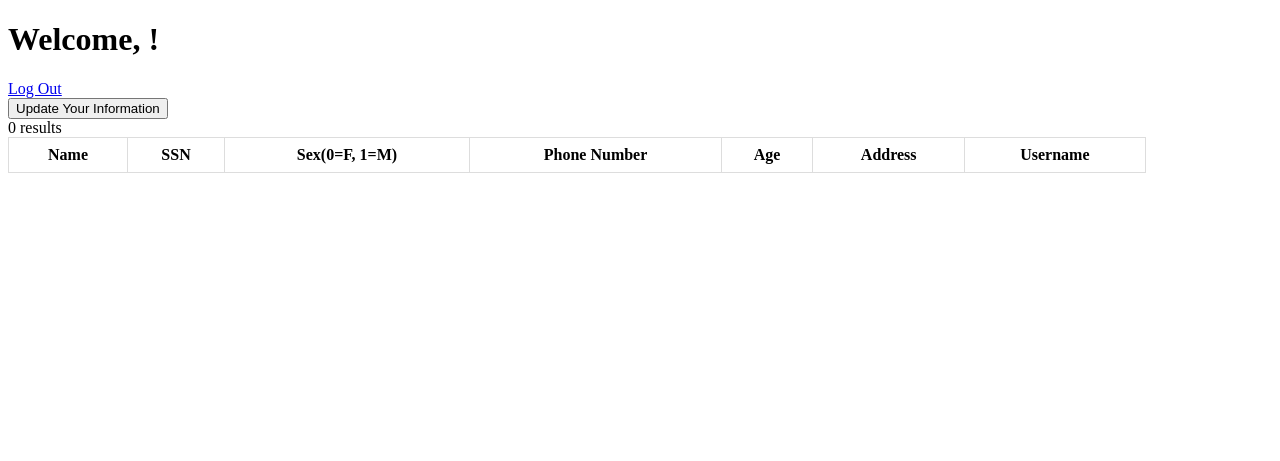
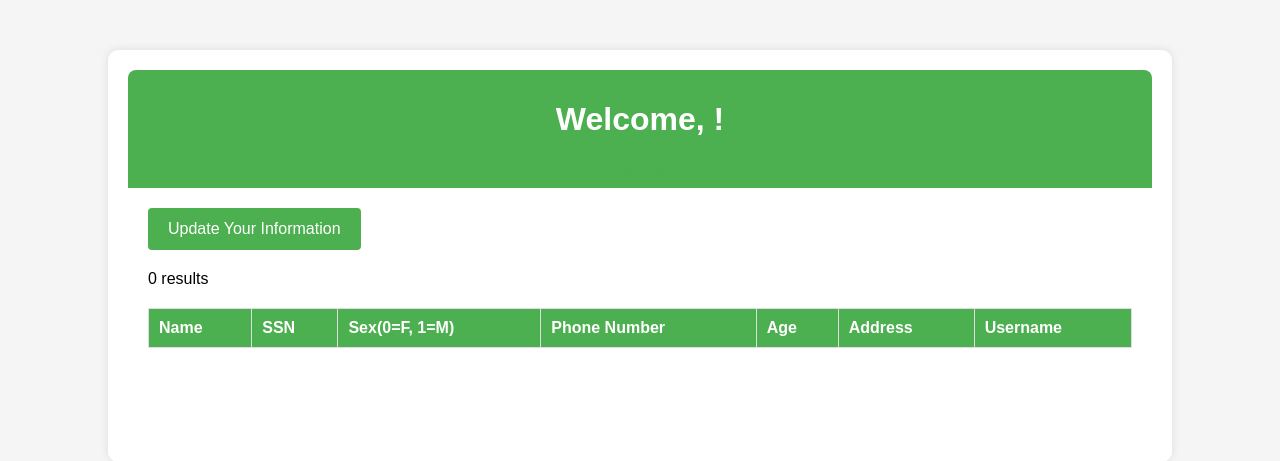
Before and after one commit to candry1/480-hospital-database, a PHP site: page /480-hospital-database/patient-home.php in a window 1280 px wide. Shown: the top 461 px of the page. Run offline with PHP 8.4, Linux system fonts and the light colour scheme; tables that the repository leaves empty or names only in its code hold one stand-in row (values such as "Sample post"); lists and menus that the app fills with data are empty.

Commit message:
update the profile page

```diff
--- a/patient-home.css
+++ b/patient-home.css
@@ -1,9 +1,85 @@
-table {
-    border-collapse: collapse;
-    width: 90%;
+body {
+    font-family: 'Arial', sans-serif;
+    background-color: #f5f5f5;
+    margin: 0;
 }
 
-td, th {
-    border: 1px solid #dddddd;
-    padding: 8px;
+.patient-home-page {
+    background-color: #fff;
+    margin: 50px auto;
+    padding: 20px;
+    width: 80%;
+    box-shadow: 0 0 10px rgba(0, 0, 0, 0.1);
+    border-radius: 10px;
 }
+
+.tab-bar {
+    background-color: #4CAF50; /* Green color theme */
+    color: #fff;
+    text-align: center;
+    padding: 10px;
+    border-radius: 8px 8px 0 0;
+}
+
+.display-options {
+    padding: 20px;
+}
+
+.patient-display {
+    margin-bottom: 20px;
+}
+
+table {
+    width: 100%;
+    border-collapse: collapse;
+    margin-top: 20px;
+}
+
+th, td {
+    border: 1px solid #ddd;
+    padding: 10px;
+    text-align: left;
+}
+
+th {
+    background-color: #4CAF50; /* Green color theme */
+    color: #fff;
+}
+
+form {
+    margin-bottom: 20px;
+}
+
+input[type="text"],
+input[type="number"] {
+    width: 100%;
+    padding: 10px;
+    margin: 8px 0;
+    display: inline-block;
+    border: 1px solid #4CAF50; /* Green color theme */
+    box-sizing: border-box;
+    border-radius: 4px;
+}
+
+input[type="submit"] {
+    background-color: #4CAF50; /* Green color theme */
+    color: #fff;
+    padding: 12px 20px;
+    border: none;
+    border-radius: 4px;
+    cursor: pointer;
+    font-size: 16px;
+}
+
+input[type="submit"]:hover {
+    background-color: #45a049; /* Slightly darker shade on hover */
+}
+
+a {
+    color: #4CAF50; /* Green color theme */
+    text-decoration: none;
+}
+
+a:hover {
+    color: #216a94;
+}
```
